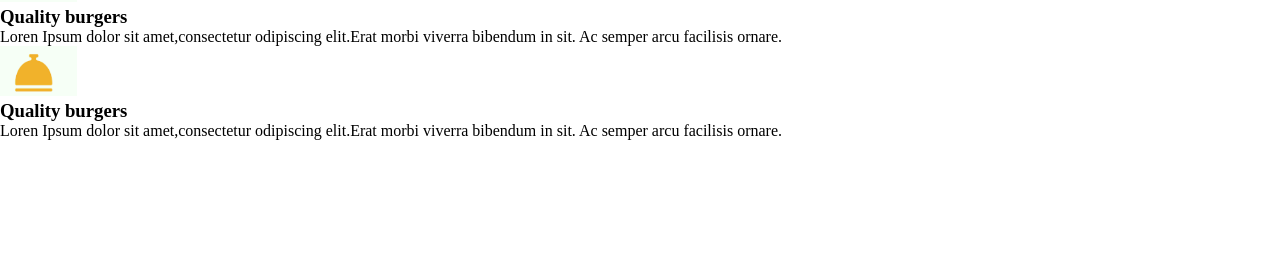
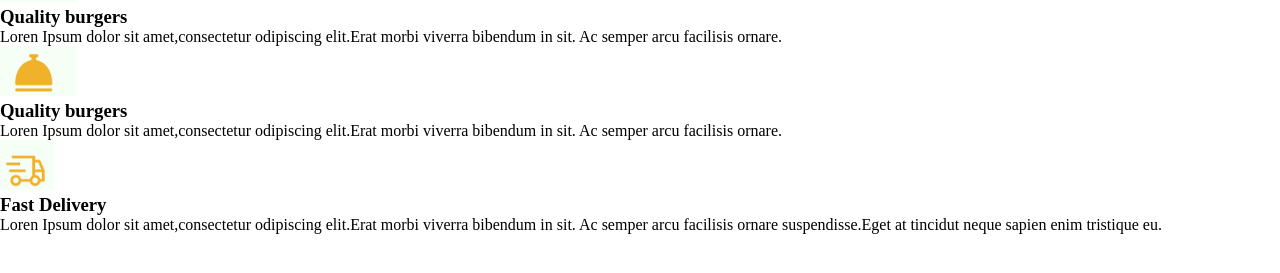
Before and after one commit to Nicholas-Kimutai/Burger-Palace, a plain HTML site: page index.html in a window 1280 px wide. Shown: the part 133-406 px from the top of the page. Drawn offline with Linux system fonts and the light colour scheme.

Commit message:
This commit will add a new class section

```diff
--- a/index.html
+++ b/index.html
@@ -39,5 +39,10 @@
                <h3>Quality burgers</h3>
                 <p>Loren Ipsum dolor sit amet,consectetur odipiscing elit.Erat morbi viverra bibendum in sit. Ac semper arcu facilisis ornare.</p>
             </div>
+            <div class="section1">
+                <img class="image1" src="Images/icon3.png" height="50 px" alt="">
+                <h3>Fast Delivery</h3>
+                <p>Loren Ipsum dolor sit amet,consectetur odipiscing elit.Erat morbi viverra bibendum in sit. Ac semper arcu facilisis ornare suspendisse.Eget at tincidut neque sapien enim  tristique eu.</p>
+            </div>
 </body>
 </html>
```
